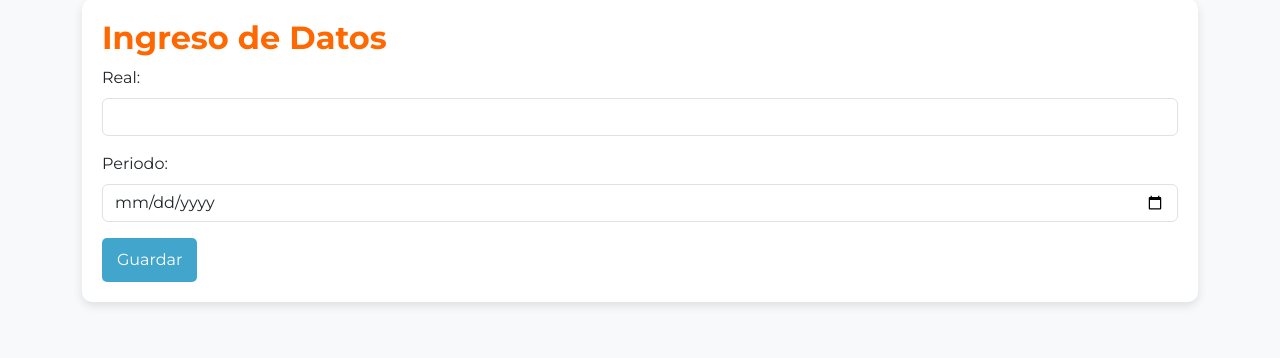
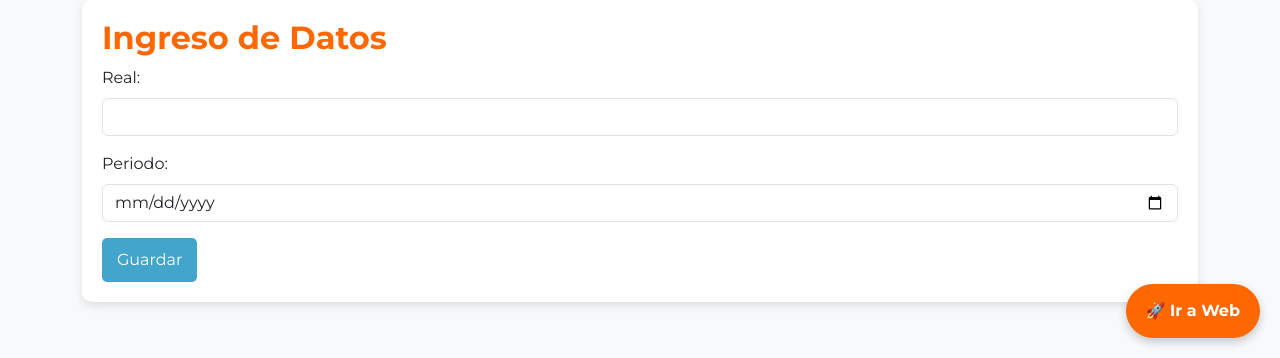
Before and after one commit to Elkinrodriguez77/medi_app, a Flask app: page / in a window 1280 px wide. Shown: the part 442-800 px from the top of the page. Run offline with Flask 3, Linux system fonts and the light colour scheme; data that the repository does not hold is empty.

Commit message:
ajuste de botón para volver a web principal

```diff
--- a/templates/index.html
+++ b/templates/index.html
@@ -76,6 +76,29 @@
             background-color: #42A6CC;
             color: white;
         }
+
+        /* Botón flotante */
+        .floating-btn {
+            position: fixed;
+            bottom: 20px;
+            right: 20px;
+            background-color: #FF6700;
+            color: white;
+            padding: 15px 20px;
+            border-radius: 50px;
+            text-decoration: none;
+            font-weight: bold;
+            box-shadow: 0px 4px 10px rgba(0, 0, 0, 0.2);
+            transition: 0.3s ease-in-out;
+            font-size: 16px;
+        }
+
+        .floating-btn:hover {
+            background-color: #42A6CC;
+            color: white;
+            text-decoration: none;
+            transform: scale(1.1);
+        }
     </style>
 
 </head>
@@ -139,6 +162,11 @@
             <button type="button" class="btn btn-custom" onclick="guardarDato()">Guardar</button>
         </form>
     </div>
+
+    <!-- Botón flotante -->
+    <a href="https://www.bimedirex.creacionespowerbi.com/desarrollo/" target="_blank" class="floating-btn">
+        🚀 Ir a Web
+    </a>
 
     <!-- Script para Manejo de Datos -->
     <script>
@@ -211,33 +239,6 @@
             });
         }
 
-        async function guardarDato() {
-            let pilar = document.getElementById("pilar").value;
-            let objetivo = document.getElementById("objetivo").value;
-            let real = document.getElementById("real").value;
-            let periodo = document.getElementById("periodo").value;
-
-            if (!pilar || !objetivo || real === "" || !periodo) {
-                alert("Por favor, completa todos los campos.");
-                return;
-            }
-
-            let response = await fetch('/datos', {
-                method: 'POST',
-                headers: { 'Content-Type': 'application/json' },
-                body: JSON.stringify({
-                    pilar_estrategico: pilar,
-                    objetivo_estrategico: objetivo,
-                    real: parseFloat(real),
-                    periodo: periodo
-                })
-            });
-
-            let result = await response.json();
-            alert(result.mensaje);
-            cargarDatos();
-        }
-
         document.addEventListener("DOMContentLoaded", () => {
             actualizarObjetivos();
         });
```
